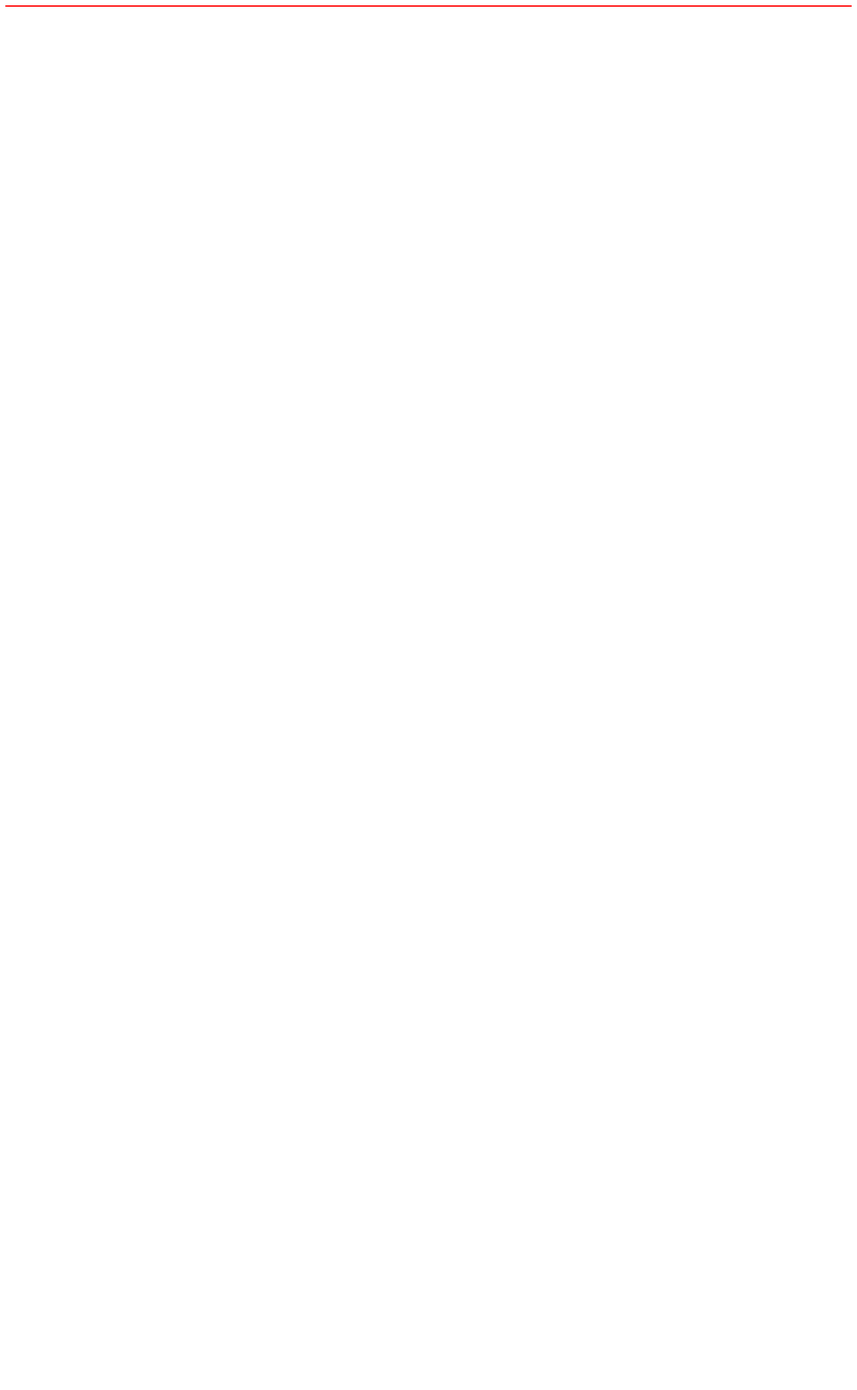
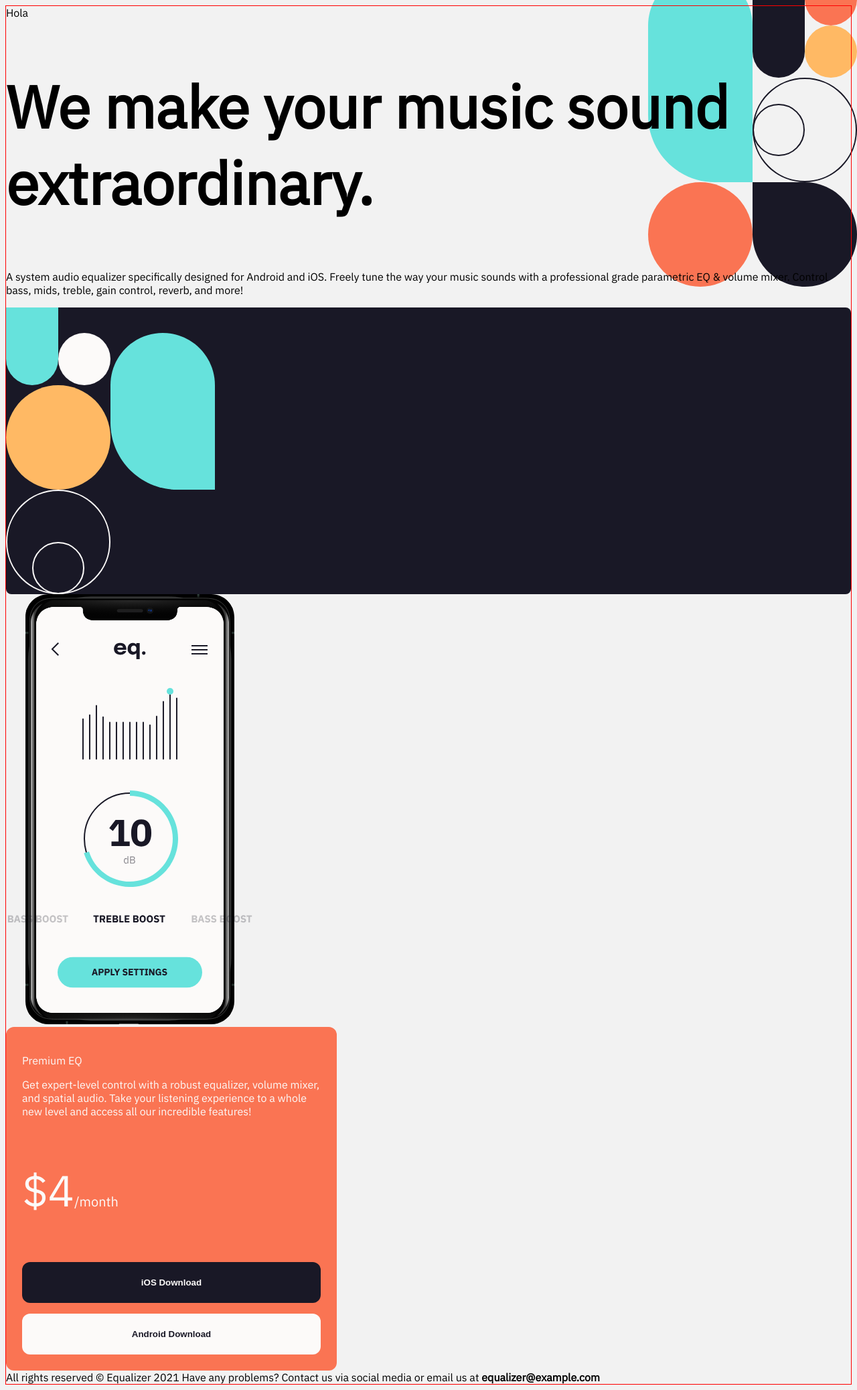
Before and after one commit to JAlbertoGonzalez/equalizer-kata, a React (Create React App) app: page / in a window 1280 px wide. Shown: the whole page at 67% size. Before the commit the page ends 800 px from the top, so only its background shows below. Built offline with nearby package versions, Linux system fonts and the light colour scheme.

Commit message:
first draft implementation

```diff
--- a/src/App.js
+++ b/src/App.js
@@ -1,13 +1,38 @@
 import './App.scss';
+import Button from './components/Button';
+import Card from './components/Card';
 
 function App() {
   return (
     <div className="App">
       <main>
-        <header></header>
-        <section></section>
-        <section></section>
-        <section></section>
+        <header class="">Hola</header>
+        <section>
+          <h1>We make your music sound extraordinary.</h1>
+          <p>A system audio equalizer specifically designed for Android and iOS. Freely tune the way your music sounds with a professional grade parametric EQ & volume mixer. Control bass, mids, treble, gain control, reverb, and more!</p>
+        </section>
+        <section>
+          <div className="bg-eerie-black rounded-lg flex content-center">
+            <img src="/images/background-logo.svg" />
+          </div>
+          <div><img src="/images/mobile-example.svg" /></div>
+          <Card className="bg-outrageous-orange text-snow max-w-[446px]">
+            <p>Premium EQ</p>
+            <p>Get expert-level control with a robust equalizer, volume mixer, and spatial audio. Take your listening experience to a whole new level and access all our incredible features!</p>
+            <p className="text-[65px]">$4<span className="text-[20px]">/month</span></p>
+
+            <Button
+              className="bg-eerie-black text-snow w-full">iOS Download</Button>
+            <div className="h-[16px]"></div>
+            <Button
+              className="bg-snow text-eerie-black w-full">Android Download</Button>
+          </Card>
+        </section>
+        <footer>
+          <div></div>
+          <div>All rights reserved © Equalizer 2021 Have any problems? Contact us via social media or email us at <strong>equalizer@example.com</strong></div>
+          <div></div>
+        </footer>
       </main>
     </div>
   );
--- a/src/index.scss
+++ b/src/index.scss
@@ -3,3 +3,19 @@
 @tailwind base
 @tailwind components;
 @tailwind utilities;
+
+body {
+  @apply font-ibm;
+  background-color: #f2f2f2;
+  @apply bg-[url('../public/images/header-logo.svg')] bg-no-repeat bg-right-top;
+}
+
+h1 {
+  font-size: 88px;
+  font-weight: 700;
+}
+
+h2 {
+  font-size: 40px;
+  font-weight: 700;
+}
```
